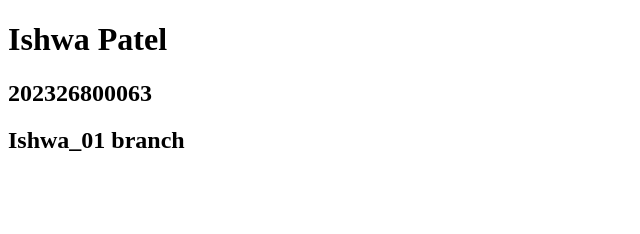
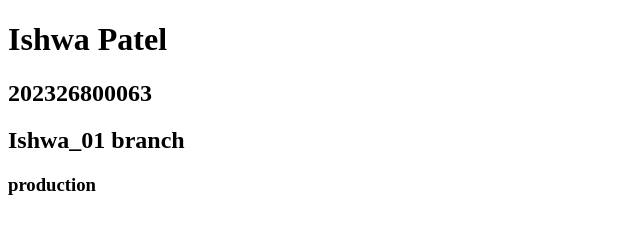
Before and after one commit to isha1320/Ishwa-Patel_063_mid2025, a plain HTML site: page index.html in a window 1280 px wide. Shown: the whole page, without its empty margins (0-640 px from the left). Drawn offline with Linux system fonts and the light colour scheme.

Commit message:
ishwa_01

```diff
--- a/index.html
+++ b/index.html
@@ -9,5 +9,6 @@
     <h1>Ishwa Patel</h1>
     <h2>202326800063</h2>
     <h2>Ishwa_01 branch</h2>
+    <h3>production</h3>
 </body>
 </html>
```
